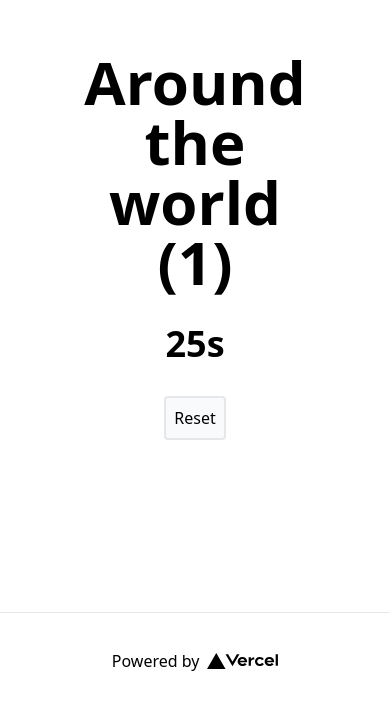
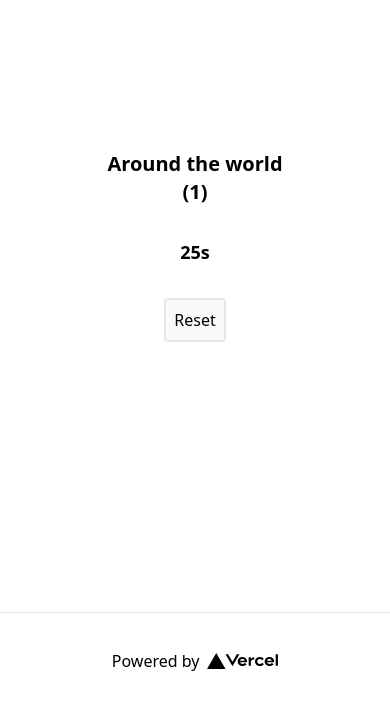
Before and after one commit to janne/isotimer, a Next.js app: page / in a window 390 px wide. Shown: the part 128-838 px from the top of the page. Built offline with nearby package versions, Linux system fonts and the light colour scheme.

Commit message:
Enable dark mode and reponsive

```diff
--- a/pages/index.tsx
+++ b/pages/index.tsx
@@ -16,7 +16,7 @@ export default function Home() {
   }, [timeStarted]);
 
   return (
-    <div className="flex flex-col items-center justify-center min-h-screen py-2">
+    <div className="flex flex-col items-center justify-center min-h-screen py-2 dark:bg-gray-800">
       <Head>
         <title>IsoTimer</title>
         <link rel="icon" href="/favicon.ico" />
@@ -25,12 +25,12 @@ export default function Home() {
       <main className="flex flex-col items-center justify-center w-full flex-1 px-20 text-center">
         {exercise && (
           <>
-            <h1 className="text-6xl font-bold m-4">{exercise.name}</h1>
-            <h2 className="text-4xl font-bold m-4">{exercise.timeLeft}s</h2>
+            <h1 className="text-xl sm:text-6xl font-bold m-4 dark:text-gray-300">{exercise.name}</h1>
+            <h2 className="text-lg sm:text-4xl font-bold m-4 dark:text-gray-300">{exercise.timeLeft}s</h2>
           </>
         )}
         <button
-          className="border-2 p-2 rounded m-4 bg-gray-50"
+          className="border-2 p-2 rounded m-4 bg-gray-50 dark:border-gray-500 dark:bg-gray-900 dark:text-gray-300"
           onClick={() => {
             setTimeStarted(Date.now());
             setExercise(findScheduled(0));
--- a/tailwind.config.js
+++ b/tailwind.config.js
@@ -1,6 +1,6 @@
 module.exports = {
   purge: ["./pages/**/*.{js,ts,jsx,tsx}", "./components/**/*.{js,ts,jsx,tsx}"],
-  darkMode: false, // or 'media' or 'class'
+  darkMode: "media", // or 'media' or 'class'
   theme: {
     extend: {}
   },
```
